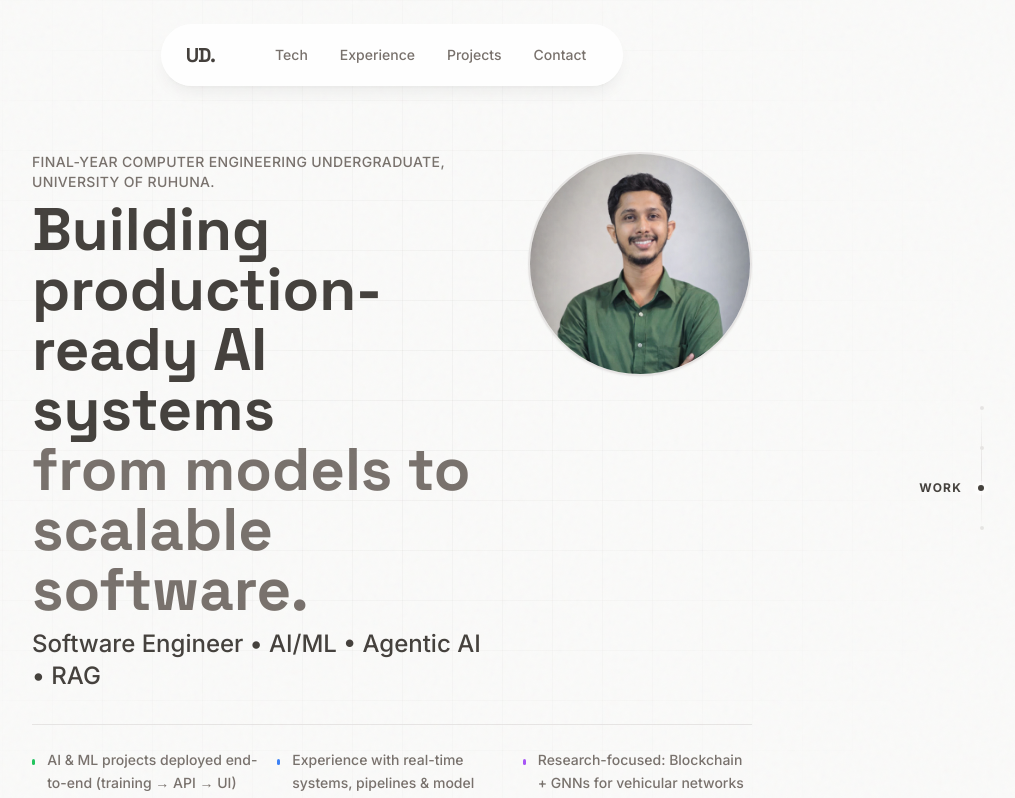
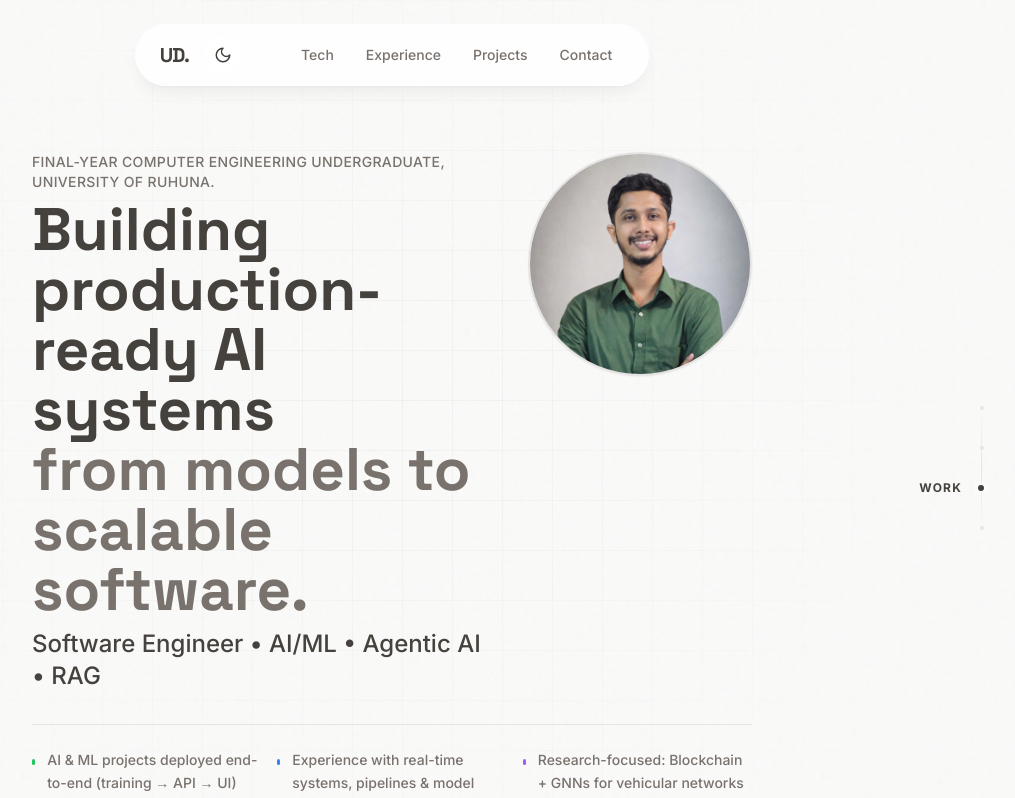
Before and after one commit to Diluksha-Upeka/New-Portfolio-Minimal, a Next.js app: page / in a window 1280 px wide. Shown: the top 798 px of the page, without its empty margins (248-1263 px from the left). Built offline with nearby package versions, Linux system fonts and the light colour scheme.

Commit message:
feat: integrate ThemeToggle into Navbar

```diff
--- a/components/Navbar.tsx
+++ b/components/Navbar.tsx
@@ -4,6 +4,7 @@ import { useState, useEffect } from "react";
 import Link from "next/link";
 import { motion, AnimatePresence } from "framer-motion";
 import { Code2, Briefcase, FolderGit2, Mail } from "lucide-react";
+import ThemeToggle from "./ThemeToggle";
 
 const navItems = [
   { name: "Tech", href: "/#tech", icon: Code2 },
@@ -59,13 +60,16 @@ export default function Navbar() {
             : "scale-100 border-transparent bg-white/80 backdrop-blur-md dark:bg-stone-900/80"
         }`}
       >
+        <div className="mr-4 flex items-center gap-4">
           <Link
             href="/"
-          className="mr-4 font-heading text-xl font-bold tracking-tighter text-zen-text transition-opacity hover:opacity-70"
+            className="font-heading text-xl font-bold tracking-tighter text-zen-text transition-opacity hover:opacity-70"
             onClick={() => setActiveSection("")}
           >
             UD.
           </Link>
+          <ThemeToggle />
+        </div>
 
         <div className="flex gap-1 sm:gap-2">
           {navItems.map((item) => {
```
Lines whose indentation alone changed are shown as unchanged.
